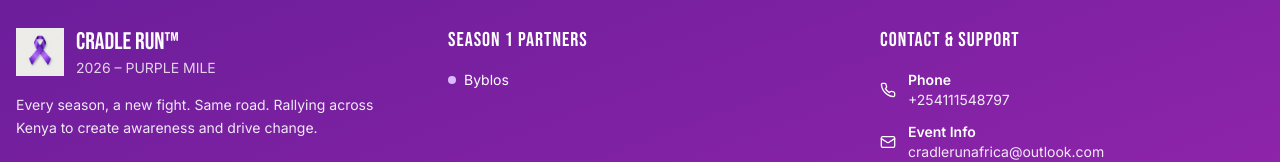
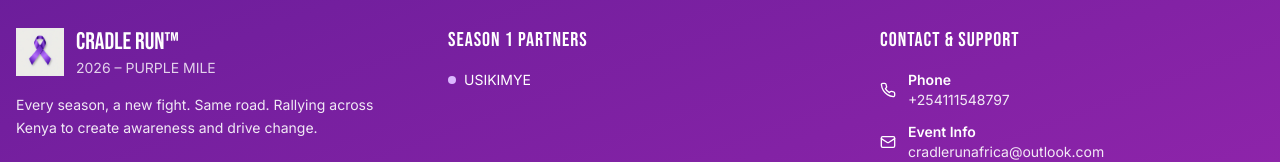
Before and after one commit to Mwvndva/cradlerun, a React (Vite) app: page /impact in a window 1280 px wide. Shown: the part 974-1136 px from the top of the page. Built offline with nearby package versions, Linux system fonts and the light colour scheme; the HTML template or start-up script is replaced by a standard one.

Commit message:
updated partners

```diff
--- a/src/components/Footer.tsx
+++ b/src/components/Footer.tsx
@@ -26,7 +26,7 @@
             <ul className="space-y-2 text-sm">
               <li className="flex items-center gap-2">
                 <div className="w-2 h-2 bg-secondary rounded-full"></div>
-                Byblos
+                USIKIMYE
               </li>
             </ul>
           </div>
--- a/src/components/SeasonalTheme.tsx
+++ b/src/components/SeasonalTheme.tsx
@@ -8,7 +8,7 @@
     cause: "End Gender-Based Violence",
     color: "Purple",
     status: "active",
-    partners: ["Byblos"]
+    partners: ["USIKIMYE"]
   },
   {
     year: 2027,
@@ -16,7 +16,7 @@
     cause: "COMING SOON",
     color: "Green",
     status: "coming",
-    partners: ["Byblos"]
+    partners: ["COMING SOON"]
   },
   {
     year: 2028,
@@ -24,7 +24,7 @@
     cause: "COMING SOON",
     color: "Blue",
     status: "coming",
-    partners: ["Byblos"]
+    partners: ["COMING SOON"]
   }
 ];
 
```
